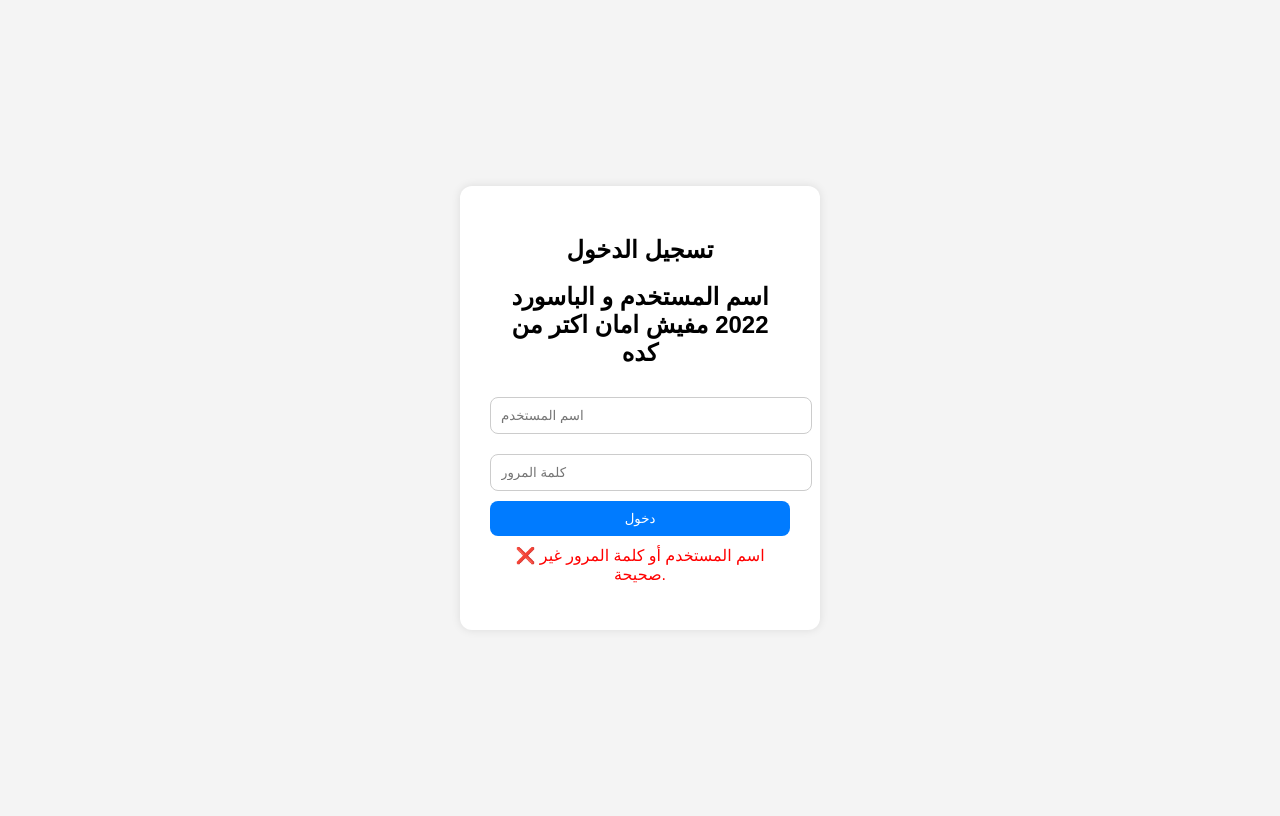
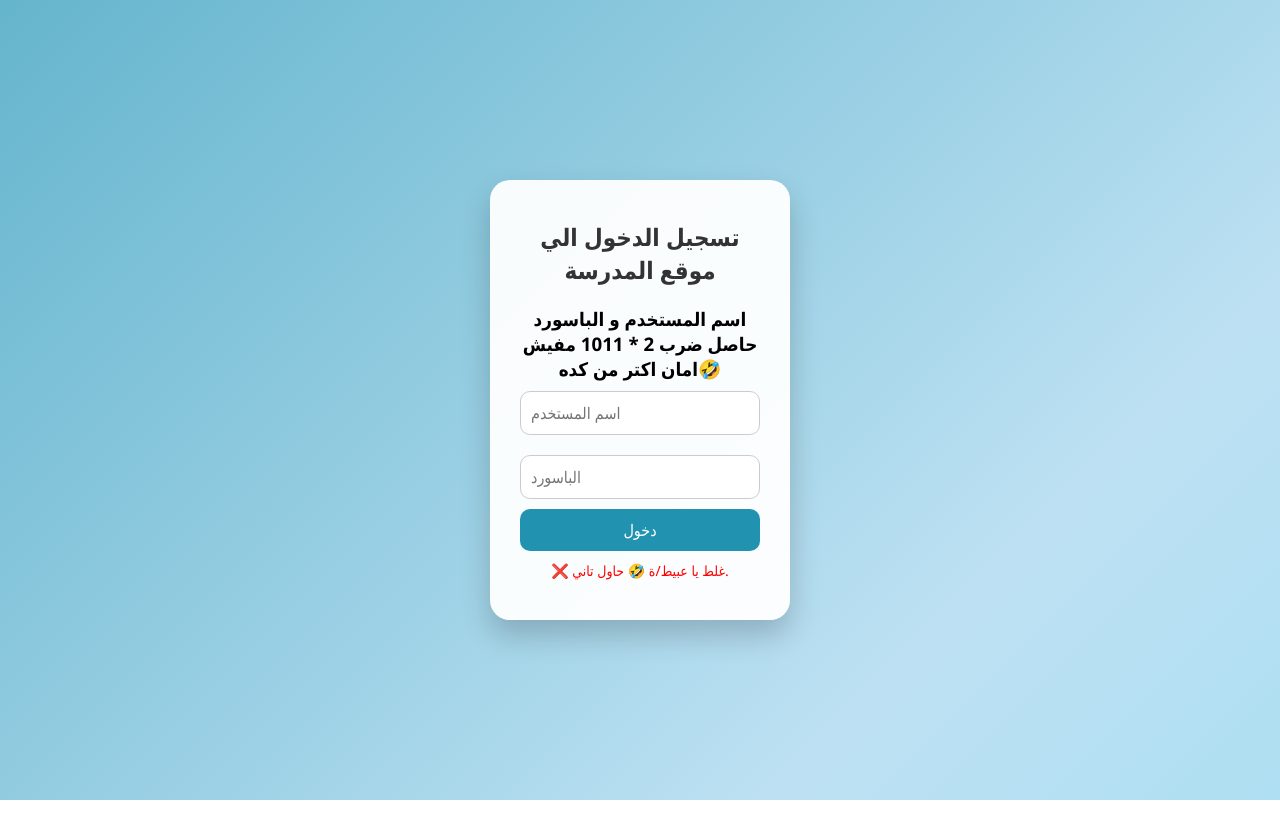
Before and after one commit to THE8SITE/Al-Qayim-Al-Nabila-Secondary-school, a plain HTML site: page index.html in a window 1280 px wide. Both pictures are taken after a click on the button "دخول". Drawn offline with Linux system fonts and the light colour scheme.

Commit message:
Add files via upload

```diff
--- a/index.html
+++ b/index.html
@@ -1,23 +1,97 @@
-
 <!DOCTYPE html>
 <html lang="ar">
 <head>
   <meta charset="UTF-8" />
   <meta name="viewport" content="width=device-width, initial-scale=1.0"/>
-  <title>تسجيل الدخول</title>
-  <link rel="stylesheet" href="style.css" />
+  <title>تسجيل الدخول الي موقع مدرسة القيم النبيلة</title>
+  <script src="l.js"></script>
+  <style>
+    * {
+      box-sizing: border-box;
+      margin: 0;
+      padding: 0;
+      font-family: 'Segoe UI', Tahoma, Geneva, Verdana, sans-serif;
+    }
+
+    body {
+      background: linear-gradient(-45deg, #2193b0, #6dd5ed, #bde1f3, #2193b0);
+      background-size: 400% 400%;
+      animation: gradientBG 8s ease infinite;
+      height: 100vh;
+      display: flex;
+      justify-content: center;
+      align-items: center;
+    }
+
+    @keyframes gradientBG {
+      0% { background-position: 0% 50%; }
+      50% { background-position: 100% 50%; }
+      100% { background-position: 0% 50%; }
+    }
+
+    .login-container {
+      background-color: rgba(255, 255, 255, 0.95);
+      padding: 40px 30px;
+      border-radius: 20px;
+      box-shadow: 0 15px 30px rgba(0, 0, 0, 0.2);
+      text-align: center;
+      width: 300px;
+      animation: fadeIn 1s ease;
+    }
+
+    @keyframes fadeIn {
+      from { opacity: 0; transform: translateY(30px); }
+      to { opacity: 1; transform: translateY(0); }
+    }
+
+    h2 {
+      margin-bottom: 20px;
+      color: #333;
+    }
+
+    input {
+      width: 100%;
+      padding: 10px;
+      margin: 10px 0;
+      border: 1px solid #ccc;
+      border-radius: 10px;
+      font-size: 16px;
+    }
+
+    button {
+      padding: 10px;
+      width: 100%;
+      background-color: #2193b0;
+      color: white;
+      border: none;
+      border-radius: 10px;
+      font-size: 16px;
+      cursor: pointer;
+      transition: background-color 0.3s ease;
+    }
+
+    button:hover {
+      background-color: #176682;
+    }
+
+    #error-message {
+      color: red;
+      margin-top: 10px;
+      font-size: 14px;
+    }
+  </style>
 </head>
 <body>
   <div class="login-container">
-    <h2>تسجيل الدخول</h2>
-    <h2>اسم المستخدم و الباسورد 2022 مفيش امان اكتر من كده
-    </h2>
+    <h2>تسجيل الدخول الي موقع المدرسة</h2>
+    <h3>اسم المستخدم و الباسورد حاصل ضرب 2 * 1011 مفيش امان اكتر من كده🤣 </h3>
     <input type="text" id="username" placeholder="اسم المستخدم" />
-    <input type="password" id="password" placeholder="كلمة المرور" />
+    <input type="password" id="password" placeholder="الباسورد" />
     <button onclick="login()">دخول</button>
     <p id="error-message"></p>
   </div>
 
-  <script src="script.js"></script>
+
+
 </body>
 </html>
--- /dev/null
+++ b/l.js
@@ -0,0 +1,16 @@
+const users = {
+  "2022": "2022",
+};
+
+function login() {
+  const username = document.getElementById("username").value.trim();
+  const password = document.getElementById("password").value.trim();
+  const errorMessage = document.getElementById("error-message");
+
+  if (users[username] && users[username] === password) {
+    // ✅ التوجيه لصفحة لوحة التحكم
+    window.location.href = "school.html";
+  } else {
+    errorMessage.textContent = "❌ غلط يا عبيط/ة 🤣 حاول تاني.";
+  }
+}
--- /dev/null
+++ b/school.css
@@ -0,0 +1,53 @@
+        body {
+            font-family: Arial, sans-serif;
+            margin: 0;
+            padding: 0;
+            background-color: #f5f5f5;
+            color: #333;
+        }
+        header {
+            background-color: #000000;
+            color: white;
+            padding: 20px;
+            text-align: center;
+        }
+        nav {
+            background-color: #070431;
+            overflow: hidden;
+        }
+        nav a {
+            float: right;
+            display: block;
+            color: white;
+            text-align: center;
+            padding: 14px 16px;
+            text-decoration: none;
+        }
+        nav a:hover {
+            background-color: #ddd;
+            color: black;
+        }
+        main {
+            padding: 20px;
+        }
+        footer {
+            background-color: #000000;
+            color: white;
+            text-align: center;
+            padding: 10px;
+            position: fixed;
+            bottom: 0;
+            width: 100%;
+        }
+        .n{
+            border: 1px solid #000000;
+            padding: 15px;
+            margin-bottom: 20px;
+            background-color: rgb(255, 255, 255);
+        }
+            .news {
+            border: 1px solid #ffffff;
+            padding: 15px;
+            margin-bottom: 20px;
+            background-color: rgb(255, 255, 255);
+         }
```
Also changed, not shown: school.html (+1 -1 lines).
